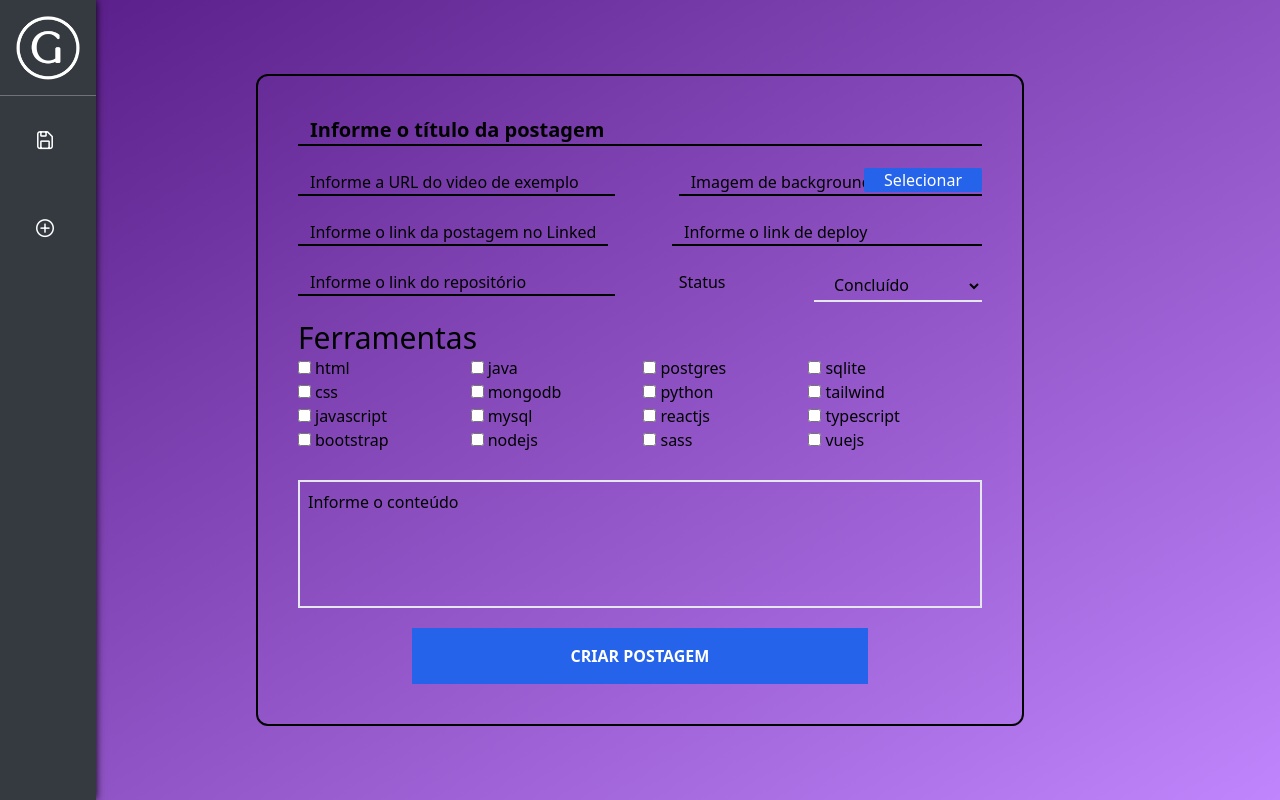
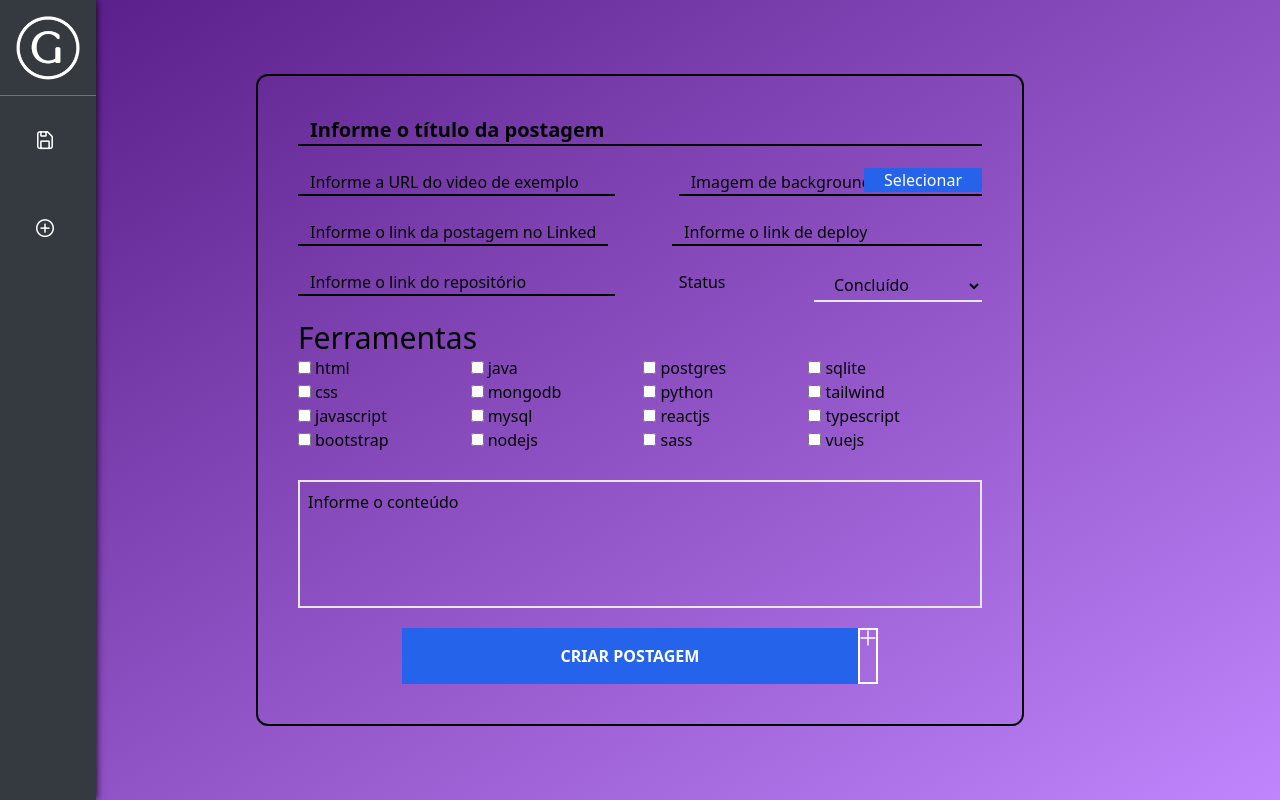
Before and after one commit to gabriel-cheng/portfolio-blog-frontend, a Vue app: page /criar-postagem in a window 1280 px wide. Built offline with nearby package versions, Linux system fonts and the light colour scheme; sample sign-in values are in the browser's storage.

Commit message:
style(button active): adicionando efeito de estilo ao ativar botão

```diff
--- a/src/views/AuthLogin.vue
+++ b/src/views/AuthLogin.vue
@@ -102,7 +102,7 @@
                         <i class="pi absolute left-3 bottom-1.5 text-loginTxtColor pi-lock"></i>
                     </div>
                     <div class="w-full flex justify-center relative ">
-                        <input class="bg-purple-600 w-2/3 h-14 text-white uppercase cursor-pointer hover:bg-purple-800" type="submit" value="Conectar-se">
+                        <input class="bg-purple-600 w-2/3 h-14 active:bg-purple-900 text-white uppercase cursor-pointer hover:bg-purple-700" type="submit" value="Conectar-se">
                         <i class="pi pi-sign-in absolute top-5 left-32 text-white text-xs"></i>
                     </div>
                 </form>
--- a/src/views/CriarPostagem.vue
+++ b/src/views/CriarPostagem.vue
@@ -72,6 +72,7 @@
             </div>
             <div class="flex justify-center mt-5">
                 <button class="bg-blue-600 text-white tex w-2/3 h-14 uppercase font-semibold hover:bg-blue-800">Criar postagem</button>
+                <i class="pi pi-plus text-white border-2 border-white"></i>
             </div>
         </form>
     </main>
```
